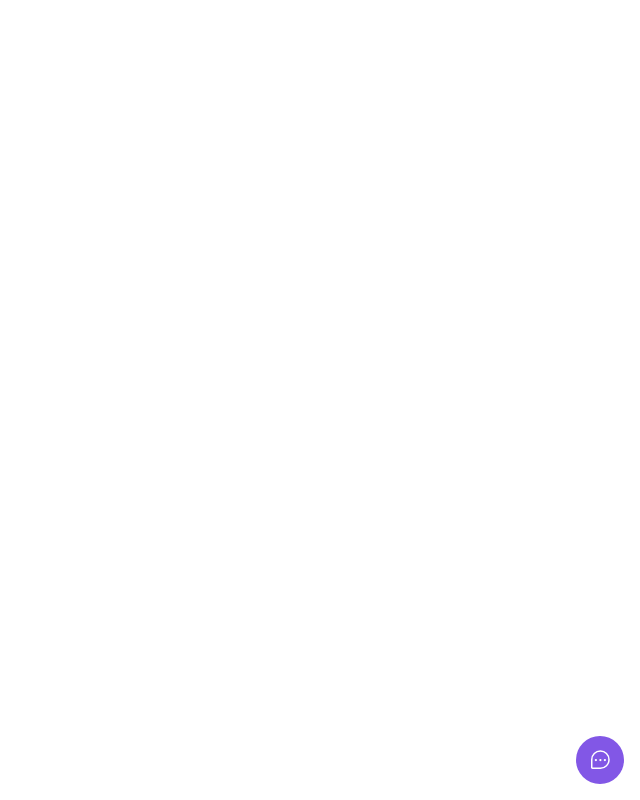
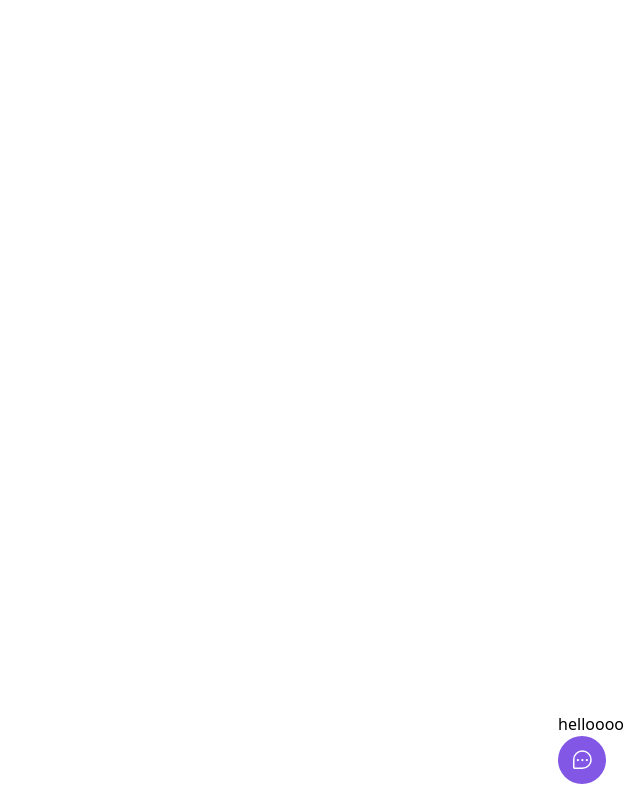
Before and after one commit to gabyrodrigues/feedback-widget, a React (Vite) app in the folder web/: page / in a window 1280 px wide. Both pictures are taken after a click on the button "Feedback". Shown: the whole page, without its empty margins (640-1280 px from the left). Built offline with nearby package versions, Linux system fonts and the light colour scheme.

Commit message:
starting widget popover

```diff
--- a/web/package.json
+++ b/web/package.json
@@ -8,6 +8,7 @@
     "preview": "vite preview"
   },
   "dependencies": {
+    "@headlessui/react": "^1.6.0",
     "phosphor-react": "^1.4.1",
     "react": "^18.0.0",
     "react-dom": "^18.0.0",
--- a/web/src/components/Widget/index.tsx
+++ b/web/src/components/Widget/index.tsx
@@ -2,9 +2,22 @@ import { ChatTeardropDots } from 'phosphor-react'
 import { useState } from 'react'
 
 export function Widget() {
+  const [isWidgetOpen, setIsWidgetOpen] = useState(false)
+
+  function toggleWidgetVisibility() {
+    setIsWidgetOpen(!isWidgetOpen)
+  }
+
   return (
     <div className="absolute bottom-4 right-4">
-      <button className="bg-brand-500 rounded-full px-3 h-12 text-white flex items-center group">
+      {isWidgetOpen && (
+        <h1>helloooo</h1>
+      )}
+
+      <button
+        onClick={toggleWidgetVisibility}
+        className="bg-brand-500 rounded-full px-3 h-12 text-white flex items-center group"
+      >
         <ChatTeardropDots className="w-6 h-6" />
 
         <span className="max-w-0 overflow-hidden hover:max-w-auto group-hover:max-w-xs transition-all duration-500 ease-linear">
```
Also changed, not shown: 1 other file (tests, documents, lock files or other folders).
